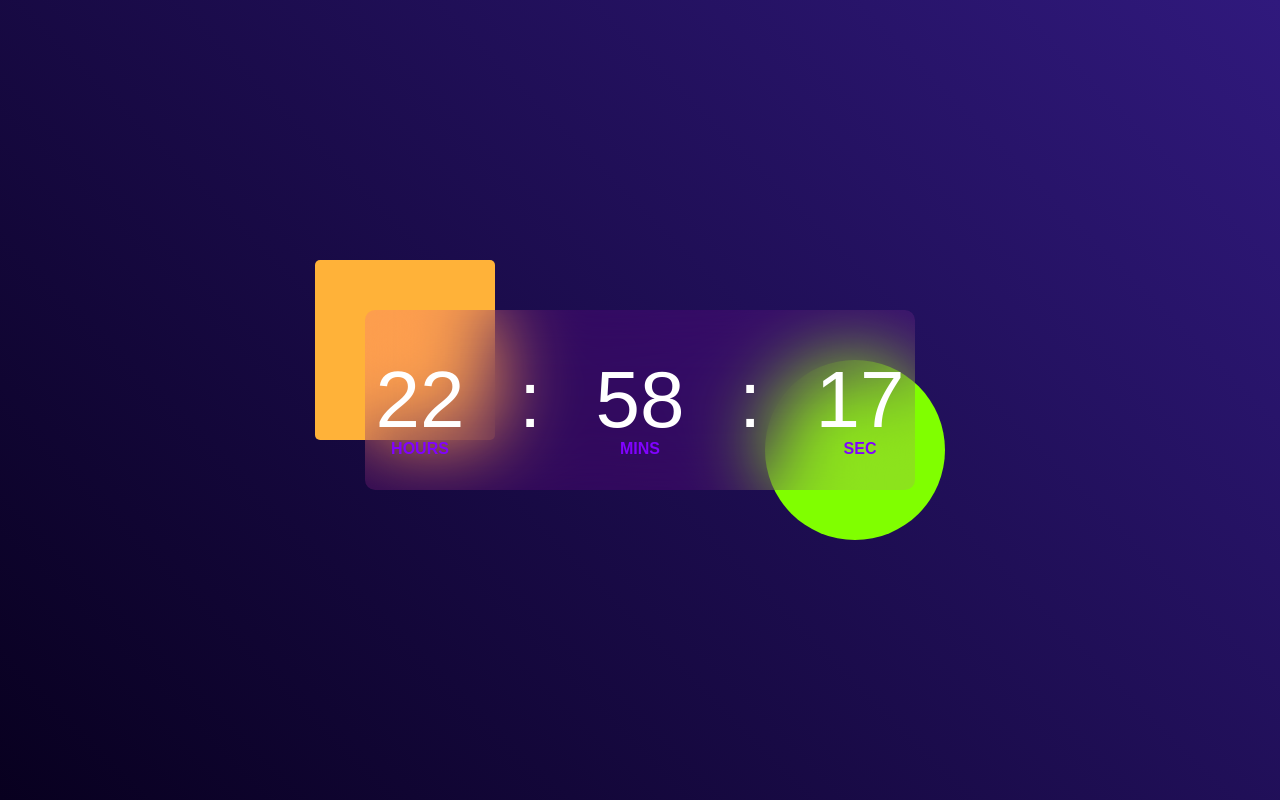
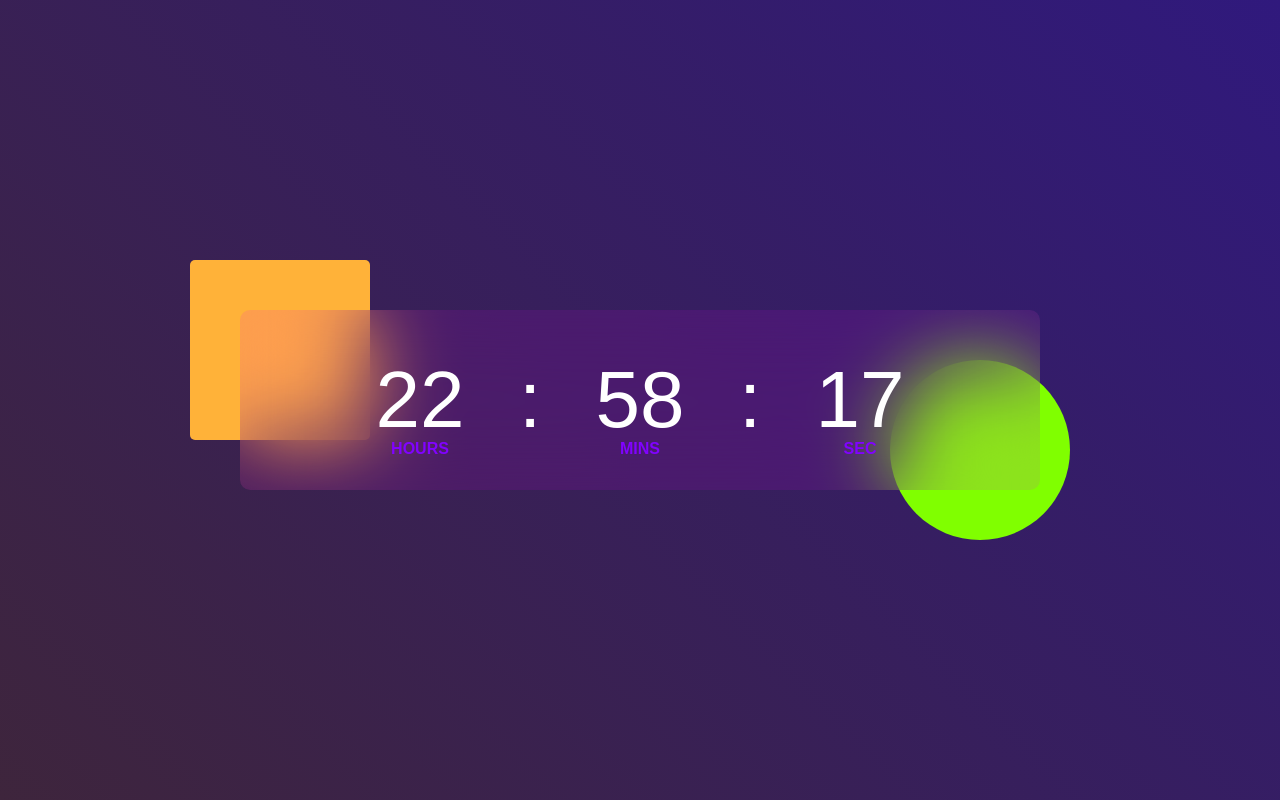
Before and after one commit to Alexsatm/Digital-Clock, a plain HTML site: page index.html in a window 1280 px wide. Drawn offline with Linux system fonts and the light colour scheme.

Commit message:
add style fix

```diff
--- a/style.css
+++ b/style.css
@@ -8,13 +8,13 @@
 .hero {
     width: 100%;
     min-height: 100vh;
-    background: linear-gradient(45deg, #08001f, #30197d);
+    background: linear-gradient(45deg, #3e253c, #30197d);
     color: #fff;
     position: relative;
 }
 
 .container {
-    width: 100%px;
+    width: 100%;
     max-width: 800px;
     height: 180px;
     position: absolute;
```
